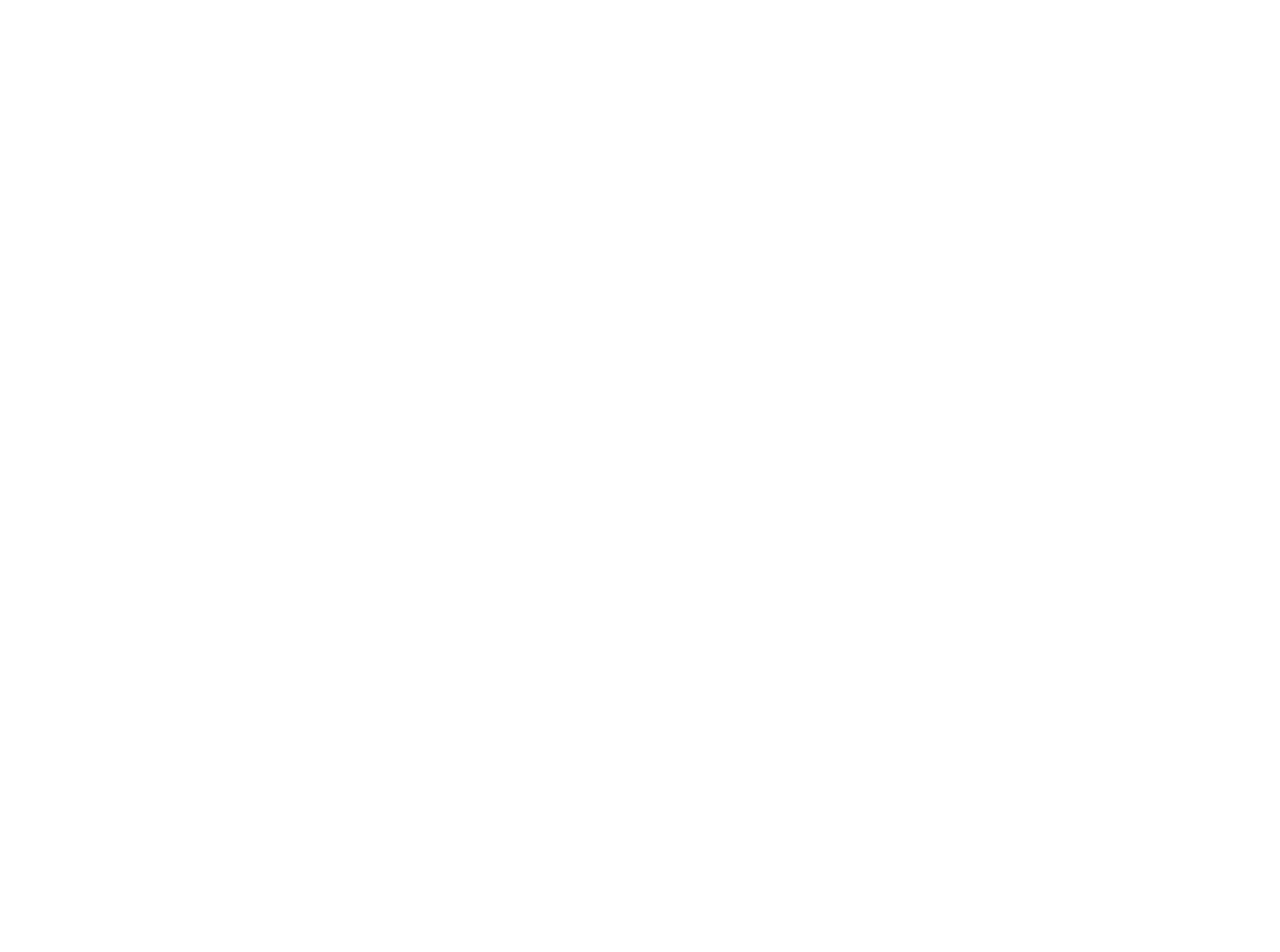
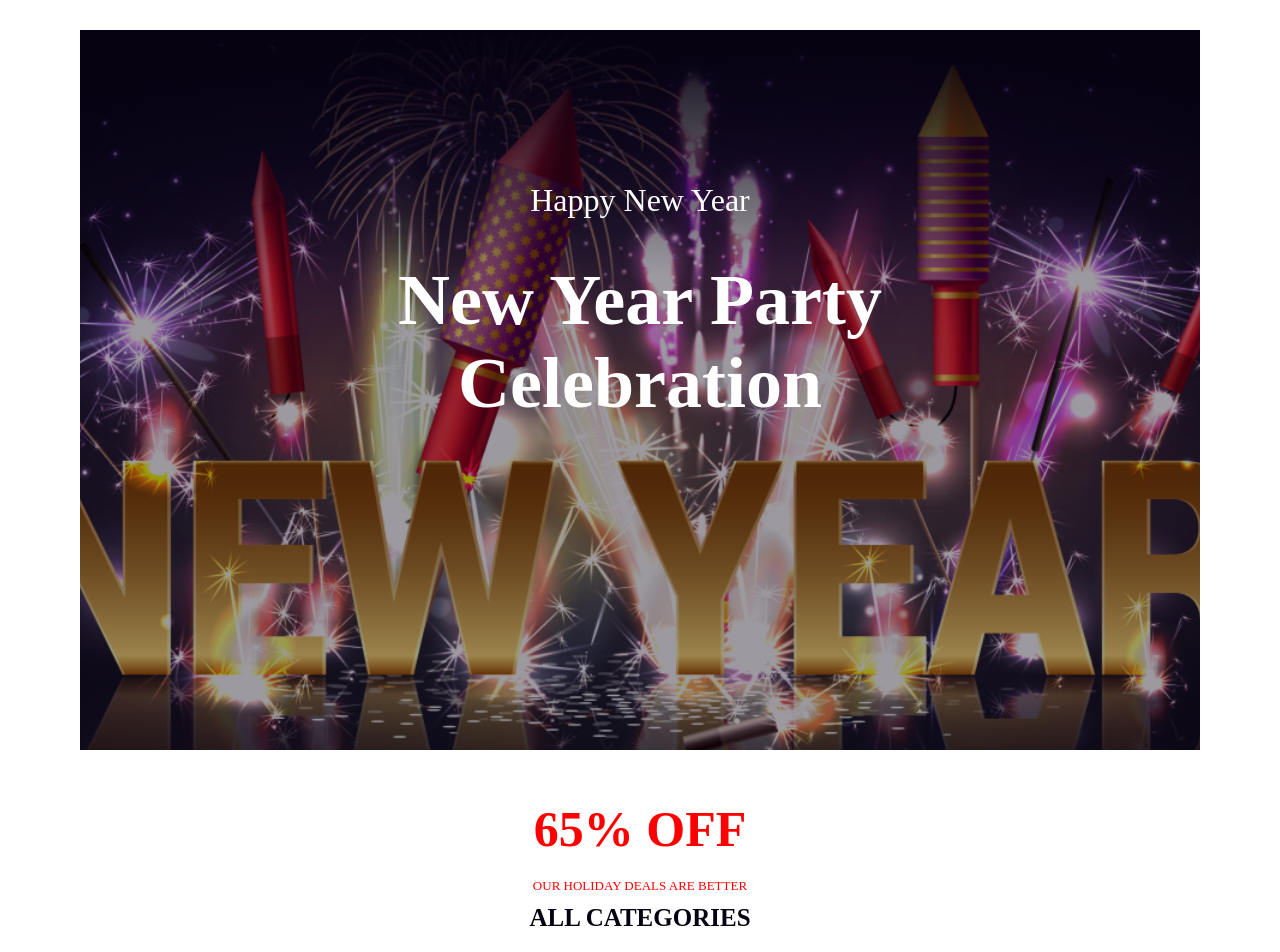
Before and after one commit to zakiasuma96/newyear-project, a plain HTML site: page index.html in a window 1280 px wide. Shown: the top 952 px of the page. Before the commit the page ends 800 px from the top, so only its background shows below. Drawn offline with Linux system fonts and the light colour scheme.

Commit message:
off section added

```diff
--- a/index.html
+++ b/index.html
@@ -9,5 +9,34 @@
 </head>
 <body>
 
+  <!-- header section start -->
+  <header class="header">
+
+    <div class="banner">
+      <h3>Happy New Year</h3>
+      <h1>New Year Party Celebration</h1>
+
+    </div>
+
+  </header>
+
+  <!-- main section start -->
+  <main>
+    <section class="off-section">
+      <div class="off-container">
+        <h2>65% OFF</h2>
+        <h4>OUR HOLIDAY DEALS ARE BETTER</h4>
+        <h3>ALL CATEGORIES</h3>
+      </div>
+
+      <img class="off-container-img" src="images/New Year Photo.png" alt="">
+    </section>
+  </main>
+
+  <!-- footer section start -->
+
+  <footer>
+
+  </footer>
 </body>
 </html>
--- a/styles/style.css
+++ b/styles/style.css
@@ -0,0 +1,94 @@
+/* common shared styles */
+
+body{
+  font-family: Merriweather;
+  margin: 30px 80px 0;
+}
+
+.header{
+  background-image: url('../images/Banner\ Image.png');
+  background-position: center;
+  background-repeat: no-repeat;
+  background-size: cover;
+  min-height: 90vh;
+  position: relative;
+  z-index: 0;
+  display: flex;
+  justify-content: center;
+}
+
+header::after{
+  position: absolute;
+  content: '';
+  left: 0;
+  top: 0;
+  width: 100%;
+  height: 100%;
+  /* Permalink - use to edit and share this gradient: https://colorzilla.com/gradient-editor/#070211+0,070211+100&1+0,0.4+34 */
+background: linear-gradient(to bottom,  rgba(7,2,17,1) 0%,rgba(7,2,17,0.4) 34%,rgba(7,2,17,0.4) 100%); /* W3C, IE10+, FF16+, Chrome26+, Opera12+, Safari7+ */
+
+  z-index: -1;
+
+}
+
+.banner{
+  width: 60%;
+  text-align: center;
+  margin: 120px 0;
+}
+.banner h3{
+  color: #FFF;
+  text-align: center;
+  font-size: 32px;
+  font-weight: 400;
+
+}
+
+.banner h1{
+  color: #FFF;
+  text-align: center;
+  font-size: 72px;
+  font-weight: 800;
+  margin-top: 40px ;
+  }
+
+  /* off section start */
+
+  .off-section{
+    text-align: center;
+
+  }
+
+  .off-container{
+    margin-top: 50px ;
+  }
+
+  .off-container h2{
+    color: #F00;
+    text-align: center;
+    font-size: 50px;
+    font-weight: 700;
+    margin-bottom: 0;
+
+  }
+
+.off-container h4{
+  color: #F00;
+  text-align: center;
+  font-size: 13px;
+  font-weight: 500;
+  margin: 20px 0 5px;
+
+}
+
+.off-container h3{
+  color: #070211;
+  text-align: center;
+  font-size: 25px;
+  font-weight: 700;
+  margin-top: 10px;
+}
+
+  .off-container-img{
+    height: 300px;
+  }
```
